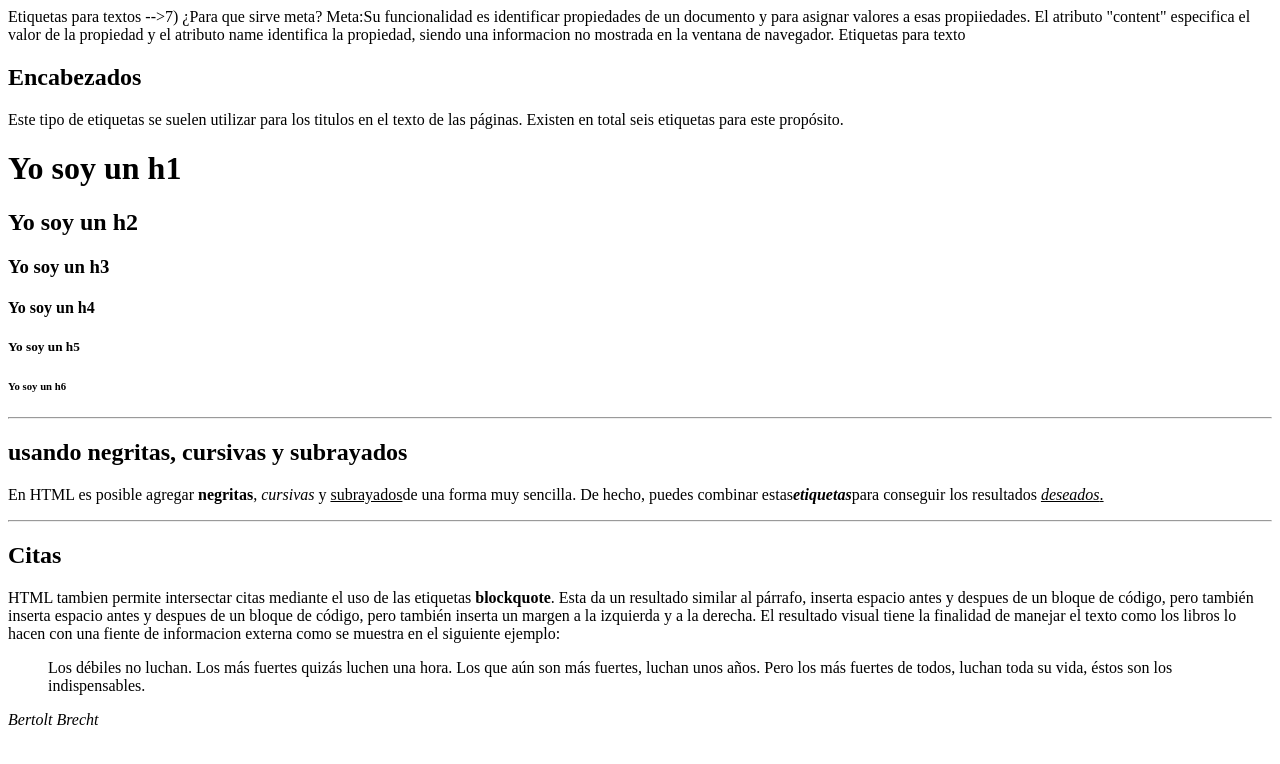
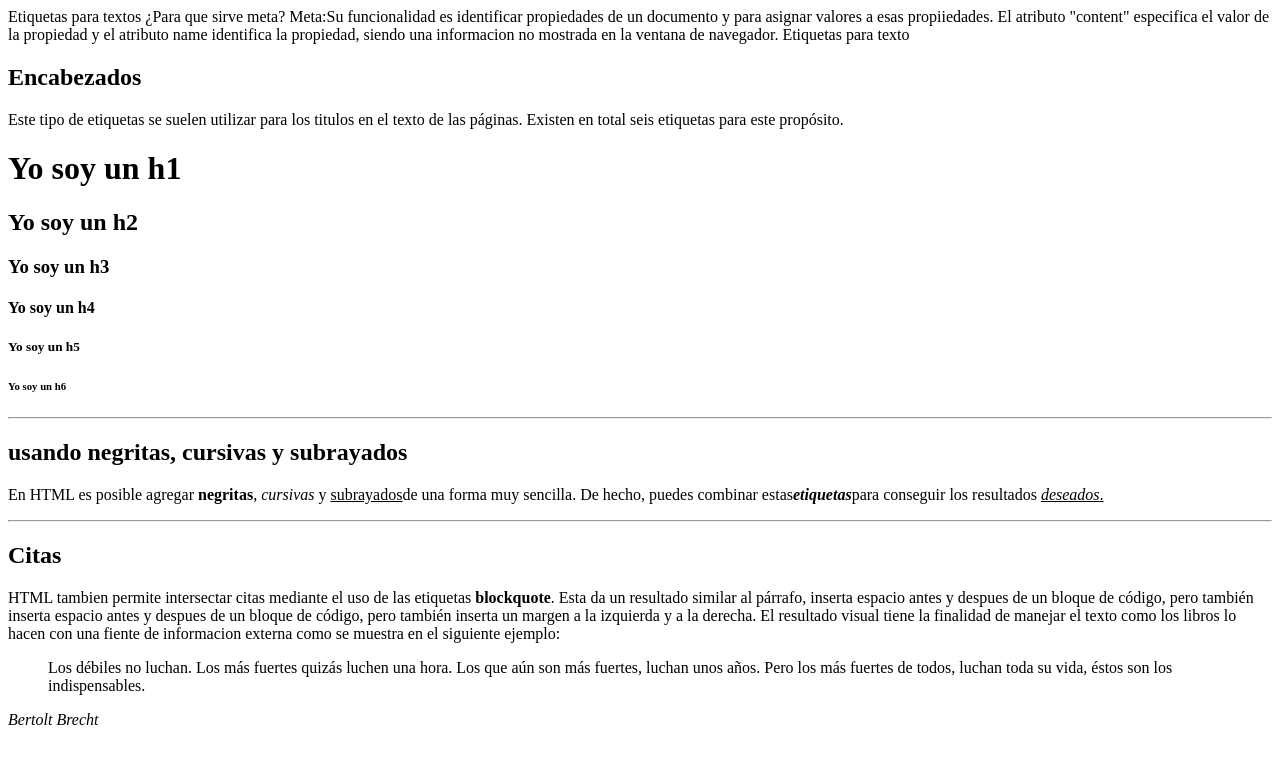
Before and after one commit to grupitodesaweb4k/Guia1, a plain HTML site: page etiquetas_texto.html in a window 1280 px wide. Drawn offline with Linux system fonts and the light colour scheme.

Commit message:
Update etiquetas_texto.html

```diff
--- a/etiquetas_texto.html
+++ b/etiquetas_texto.html
@@ -4,7 +4,7 @@
         <meta charset="UTF-8"
         <title>Etiquetas para textos</title>
         <meta name="Keywoeds" content="Html, etiquetas, texto">
-    -->7) ¿Para que sirve meta? Meta:Su funcionalidad es identificar propiedades de un documento y para asignar valores a esas propiiedades. El atributo "content" especifica el valor de la propiedad y el atributo name identifica la propiedad, siendo una informacion no mostrada en la ventana de navegador.
+ ¿Para que sirve meta? Meta:Su funcionalidad es identificar propiedades de un documento y para asignar valores a esas propiiedades. El atributo "content" especifica el valor de la propiedad y el atributo name identifica la propiedad, siendo una informacion no mostrada en la ventana de navegador.
         <meta name="Keywoeds" content="Html, etiquetas, texto">
         <meta name="Keywoeds" content="Html, etiquetas, texto">
         <meta name="Keywoeds" content="Html, etiquetas, texto">
```
